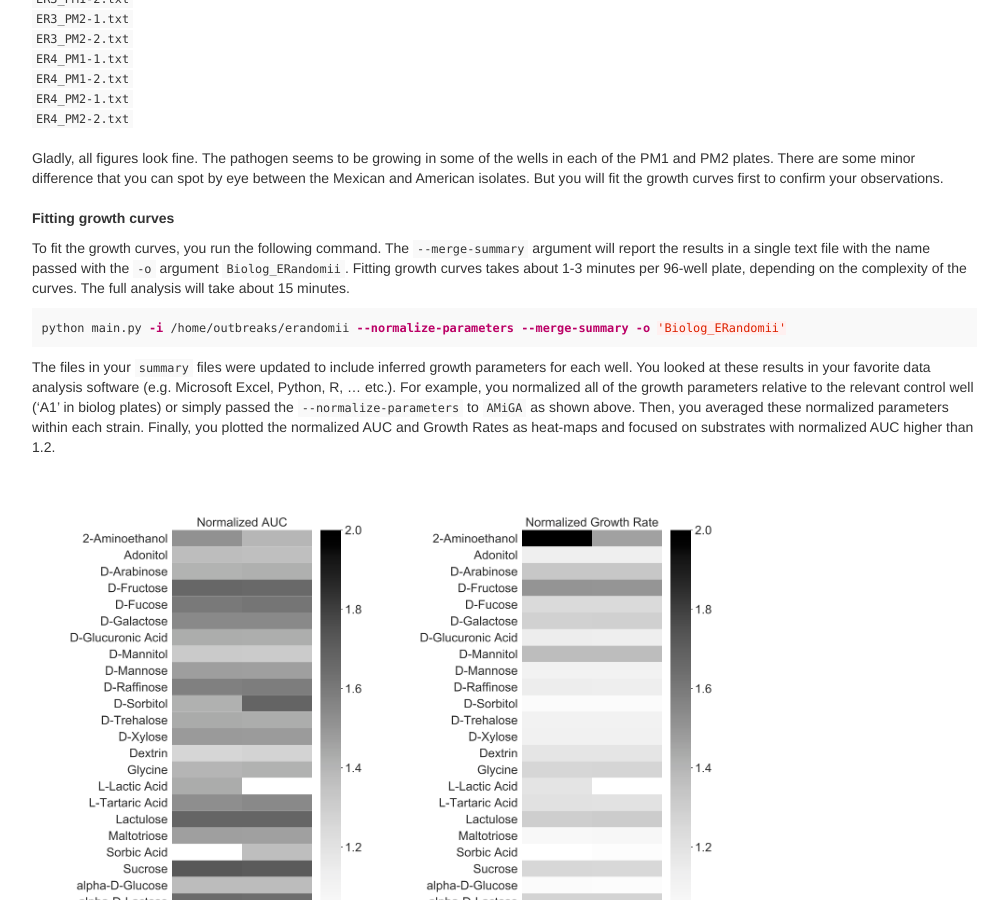
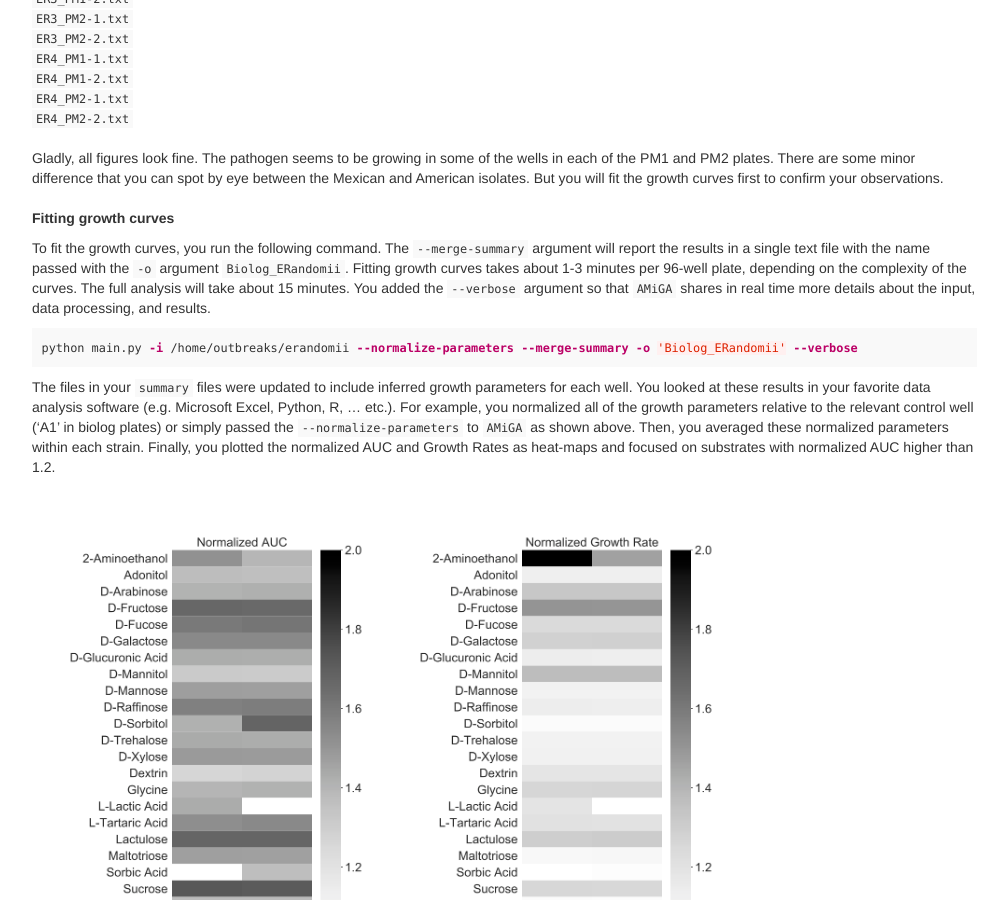
Before and after one commit to firasmidani/amiga, a Jekyll site: the page built from docs/_posts/2020-03-23-example.md, in a window 1280 px wide and 900 px high, scrolled down 1747 px. Shown: the whole window, without its empty margins (233-1238 px from the left). Built offline with Jekyll 4.4.1, drawn with Linux system fonts in a browser that asks for light colours.

Commit message:
caveats on growth curve fitting

````diff
--- a/docs/_posts/2020-03-23-example.md
+++ b/docs/_posts/2020-03-23-example.md
@@ -95,10 +95,10 @@ Gladly, all figures look fine. The pathogen seems to be growing in some of the w
 <br /><br/>
 **Fitting growth curves**
 
-To fit the growth curves, you run the following command. The `--merge-summary` argument will report the results in a single text file with the name passed with the `-o` argument `Biolog_ERandomii`. Fitting growth curves takes about 1-3 minutes per 96-well plate, depending on the complexity of the curves. The full analysis will take about 15 minutes.
+To fit the growth curves, you run the following command. The `--merge-summary` argument will report the results in a single text file with the name passed with the `-o` argument `Biolog_ERandomii`. Fitting growth curves takes about 1-3 minutes per 96-well plate, depending on the complexity of the curves. The full analysis will take about 15 minutes. You added the `--verbose` argument so that `AMiGA` shares in real time more details about the input, data processing, and results.
 
 ```bash
-python main.py -i /home/outbreaks/erandomii --normalize-parameters --merge-summary -o 'Biolog_ERandomii'
+python main.py -i /home/outbreaks/erandomii --normalize-parameters --merge-summary -o 'Biolog_ERandomii' --verbose
 ```
 
 The files in your `summary` files were updated to include inferred growth parameters for each well. You looked at these results in your favorite data analysis software (e.g. Microsoft Excel, Python, R, ... etc.). For example, you normalized all of the growth parameters relative to the relevant control well ('A1' in biolog plates) or simply passed the `--normalize-parameters` to `AMiGA` as shown above. Then, you averaged these normalized parameters within each strain. Finally, you plotted the normalized AUC and Growth Rates  as heat-maps and focused on substrates with normalized AUC higher than 1.2.
````
